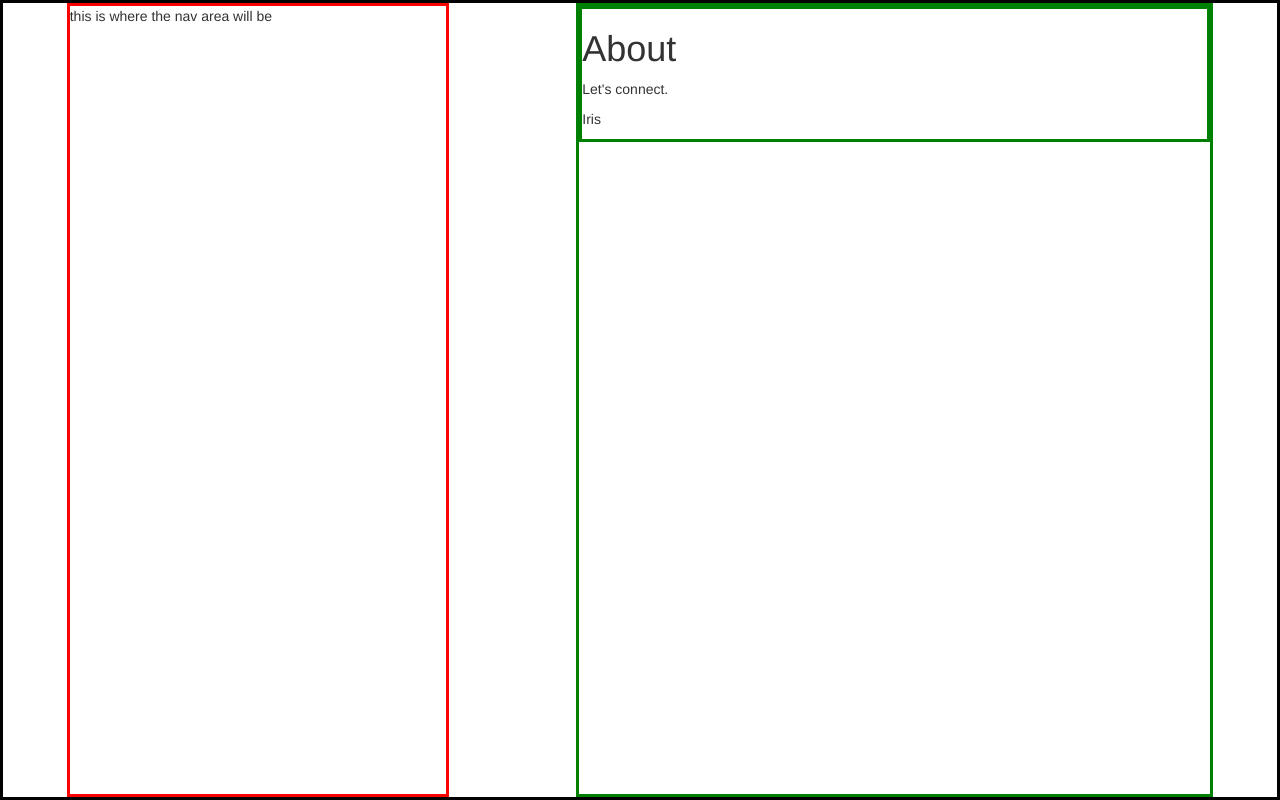
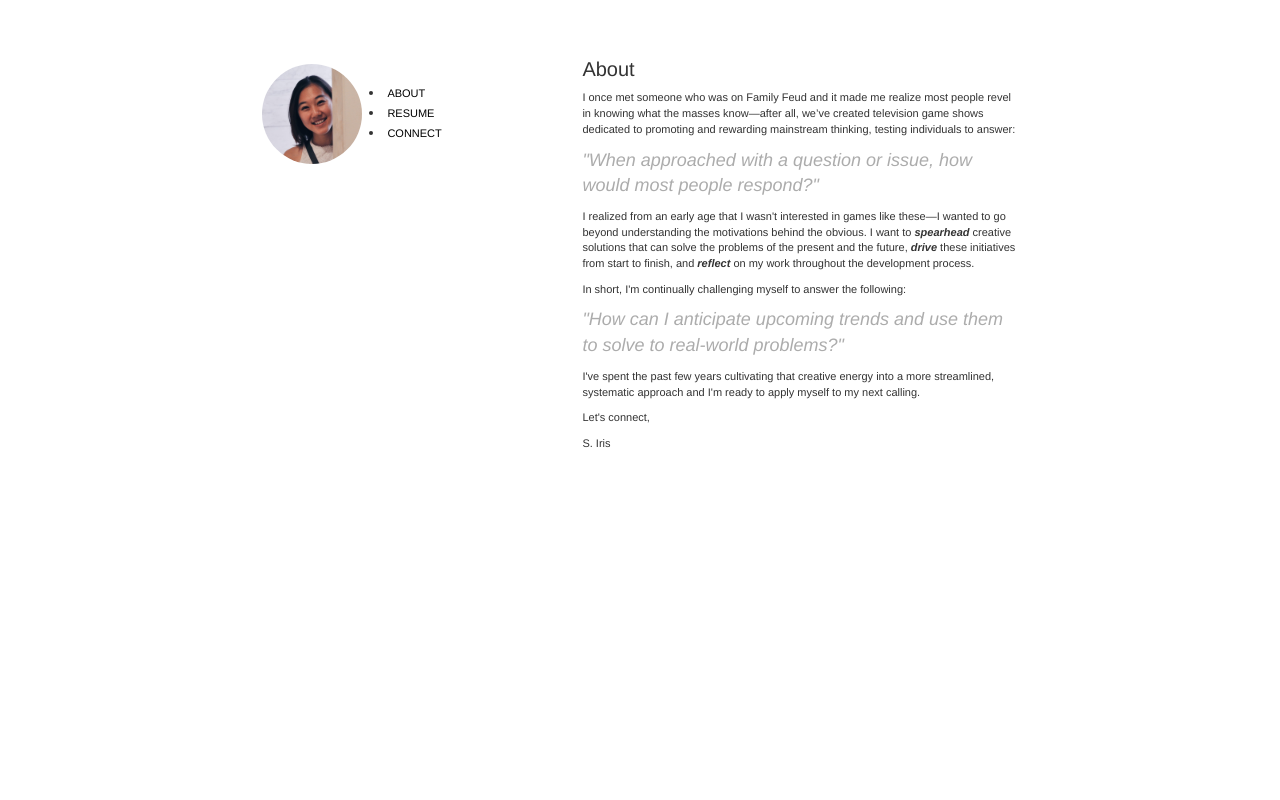
Before and after one commit to irisshao/sagacious-barnacle, a Django app: page /aboutme_app/about/ in a window 1280 px wide. Run offline with Django 3.2, Linux system fonts and the light colour scheme; some libraries are stand-ins or nearby versions.

Commit message:
Finished the about me page and laid the foundational layout for the rest of the site

```diff
--- a/aboutme_project/static/aboutme/about.css
+++ b/aboutme_project/static/aboutme/about.css
@@ -7,55 +7,58 @@ body {
   font-family: 'HelveticaNeue-Light', sans-serif;
   background-color: #f6f6f6;
   display:flex;
-  border: solid black 3px;
-  justify-content:space-around;
+  justify-content:center;
   height:100%;
   width:100%;
 }
 
+/*Left side of the screen*/
 .box1 {
-  border: solid red 3px;
-  width: 30%;
+  width: 25%;
+  padding: 5% 3%;
 }
 
-.box2 {
-  border: solid green 3px;
-  width: 50%;
+.nav {
+  margin-left:82px;
+  margin-top:18px;
 }
 
-.content {
-  border: solid green 3px;
-}
-/*
-.nav {
-  padding-top: 10px;
-  background-color: #f8f8f8
-}
 .nav a {
-	color: #000000;
-	font-size: 13px;
-	padding: 14px 10px;
-	text-transform: uppercase;
+  color: #000000;
+  font-size: 11px;
+  padding: 12px 3px;
+  text-transform: uppercase;
 }
 
 .nav a:hover {
-  color: #666666;
+  color: #c4c4c4;
   text-decoration: none;
 }
 
-.nav li {
-  display:inline;
+.circular {
+  width: 100px;
+  height: 100px;
+  border-radius: 50px;
+  -webkit-border-radius: 50px;
+  -moz-border-radius: 50px;
+  background: url("../aboutme/imgs/iris3.jpeg") no-repeat;
+  background-size:contain;
+  float:left;
 }
 
-.jumbotron {
-	background: url('imgs/iris.jpg') no-repeat top right;
-  height:650px;
+/*Right side of the screen*/
+.box2 {
+  width: 40%;
+  font-size: 11px;
+  padding: 3%;
 }
 
-.jumbotron h2 {
-	font-size: 68px;
+.content h1 {
+  font-size: 20px;
 }
 
-.jumbotron p {
-  font-size:24px;
-}*/
+.quote {
+  font-size: 18px;
+  font-style: italic;
+  color: #acacac;
+}
--- a/aboutme_project/templates/aboutme_app/about.html
+++ b/aboutme_project/templates/aboutme_app/about.html
@@ -16,16 +16,29 @@
 	</head>
 
 	<body>
-			<div class = "box1">
-				<p>this is where the nav area will be</p>
+		<div class = "box1">
+			<div class = "circular"></div>
+			<div class = "nav">
+				<ul>
+					<li><a href = "/aboutme_app/about">About</a></li>
+					<li><a href = "/aboutme_app/resume">Resume</a></li>
+					<li><a href = "/aboutme_app/connect">Connect</a></li>
+				</ul>
 			</div>
-			<div class = "box2">
-				<div class = "content">
-					<h1>About</h1>
-					<p>Let's connect.</p>
-					<p>Iris<p>
-				</div>
+		</div>
+		<div class = "box2">
+			<div class = "content">
+				<h1>About</h1>
+				<p>I once met someone who was on Family Feud and it made me realize most people revel in knowing what the masses know—after all, we’ve created television game shows dedicated to promoting and rewarding mainstream thinking, testing individuals to answer:</p>
+				<p class = "quote">"When approached with a question or issue, how would most people respond?"</p>
+				<p>I realized from an early age that I wasn't interested in games like these—I wanted to go beyond understanding the motivations behind the obvious. I want to <strong><em>spearhead</strong></em> creative solutions that can solve the problems of the present and the future, <strong><em>drive</strong></em> these initiatives from start to finish, and <strong><em>reflect</strong></em> on my work throughout the development process.
+				<p>In short, I'm continually challenging myself to answer the following:</p>
+				<p class = "quote">"How can I anticipate upcoming trends and use them to solve to real-world problems?"</p>
+				<p>I've spent the past few years cultivating that creative energy into a more streamlined, systematic approach and I'm ready to apply myself to my next calling.</p>
+				<p>Let's connect,</p>
+				<p>S. Iris<p>
 			</div>
+		</div>
 
 
 
```
Also changed, not shown: aboutme_project/static/aboutme/imgs/iris4.png (added), 1 other file.
